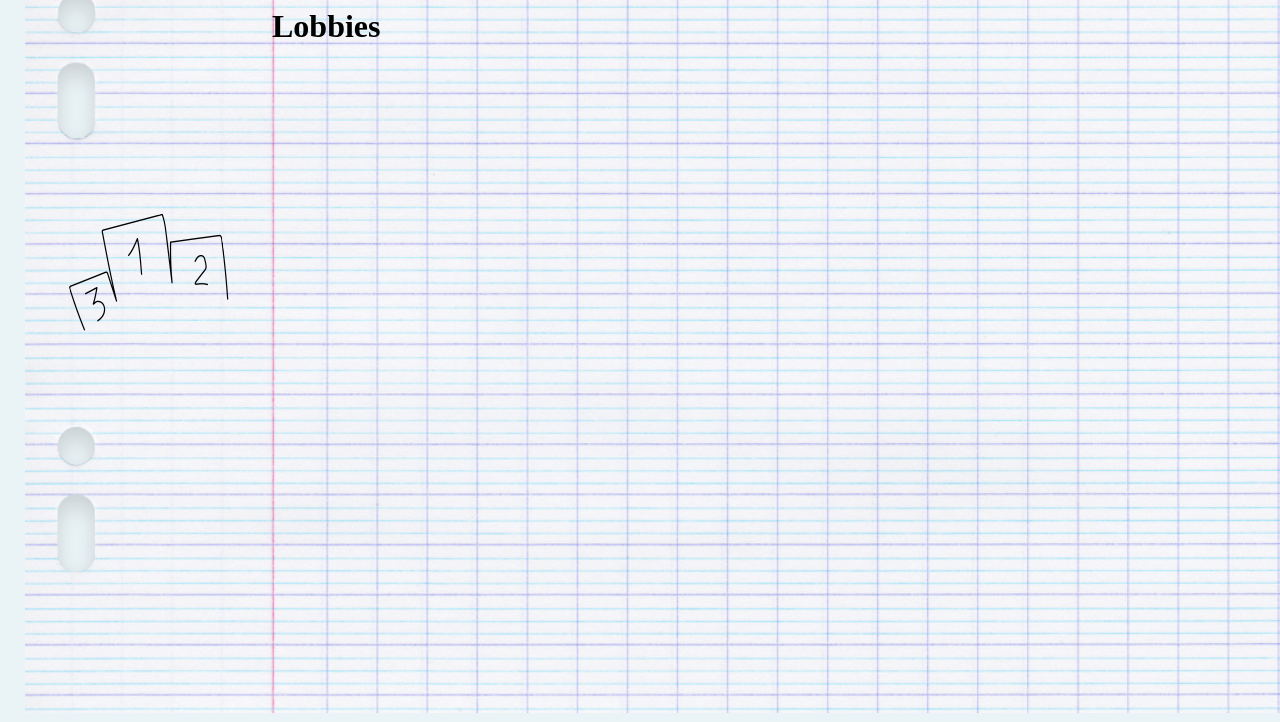
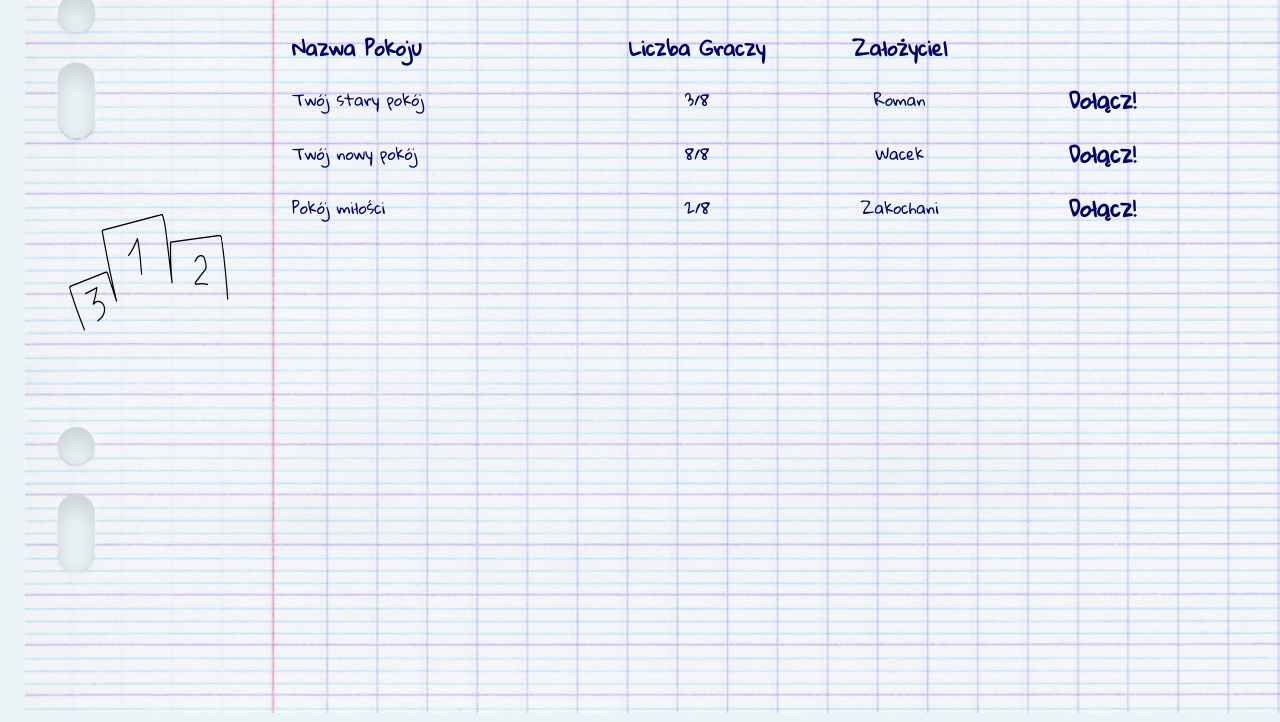
Before and after one commit to charconstpointer/prettyinaweeknd, a React app: page /lobbies in a window 1280 px wide. Shown: the part 178-900 px from the top of the page. Built offline with nearby package versions, Linux system fonts and the light colour scheme.

Commit message:
lobbies view

```diff
--- a/src/components/Lobbies.js
+++ b/src/components/Lobbies.js
@@ -3,8 +3,54 @@ import React from 'react'
 
 const Lobbies = () => {
 
-
-    return <h1>Lobbies</h1>
-}
+    const lobbies = [
+        {
+            name: "Twój stary pokój",
+            players: 3,
+            owner: "Roman"
+        },
+        {
+            name: "Twój nowy pokój",
+            players: 8,
+            owner: "Wacek"
+        },
+        {
+            name: "Pokój miłości",
+            players: 2,
+            owner: "Zakochani"
+        }
+    ]
+    return <ul className={"lobbies"}>
+        <li className={"lobbies__row lobbies__main__row"}>
+            <span className={"lobbies__col__1 main__text"}>
+                Nazwa Pokoju
+            </span>
+            <span className={"lobbies__col__2 main__text"}>
+                Liczba Graczy
+            </span>
+            <span className={"lobbies__col__3 main__text"}>
+                Założyciel
+            </span>
+        </li>
+        {
+            lobbies.map((lobby, key) => {
+                return <li className={"lobbies__row"}>
+                    <span className={"lobbies__col__1 main__text"}>
+                        {lobby.name}
+                    </span>
+                    <span className={"lobbies__col__2 main__text"}>
+                        {lobby.players}/8
+                    </span>
+                    <span className={"lobbies__col__3 main__text"}>
+                        {lobby.owner}
+                    </span>
+                    <button className={"lobbies__col__4 main__text"}>
+                        Dołącz!
+                    </button>
+                </li>
+            })
+        }
+    </ul>
+};
 
 export default Lobbies
--- /dev/null
+++ b/src/scss/_lobbies.scss
@@ -0,0 +1,45 @@
+.lobbies {
+  padding: 20px;
+
+  &__main__row {
+    font-weight: bold;
+    font-size: 20px;
+  }
+
+  &__row{
+    display: flex;
+    justify-content: flex-start;
+    align-items: center;
+    margin-bottom: 10px;
+  }
+
+  &__col__1 {
+    text-align: left;
+    display: block;
+    width: 30%;
+  }
+
+  &__col__2 {
+    display: block;
+    width: 20%;
+    text-align: center;
+  }
+
+  &__col__3 {
+    text-align: center;
+    display: block;
+    width: 20%;
+  }
+
+  &__col__4 {
+    display: block;
+    width: 20%;
+  }
+
+  button {
+    background: transparent;
+    border: none;
+    font-size: 22px;
+    font-weight: bold;
+  }
+}
--- a/src/scss/main.scss
+++ b/src/scss/main.scss
@@ -6,3 +6,4 @@
 @import "header";
 @import "sidebar";
 @import "category";
+@import "lobbies";
```
